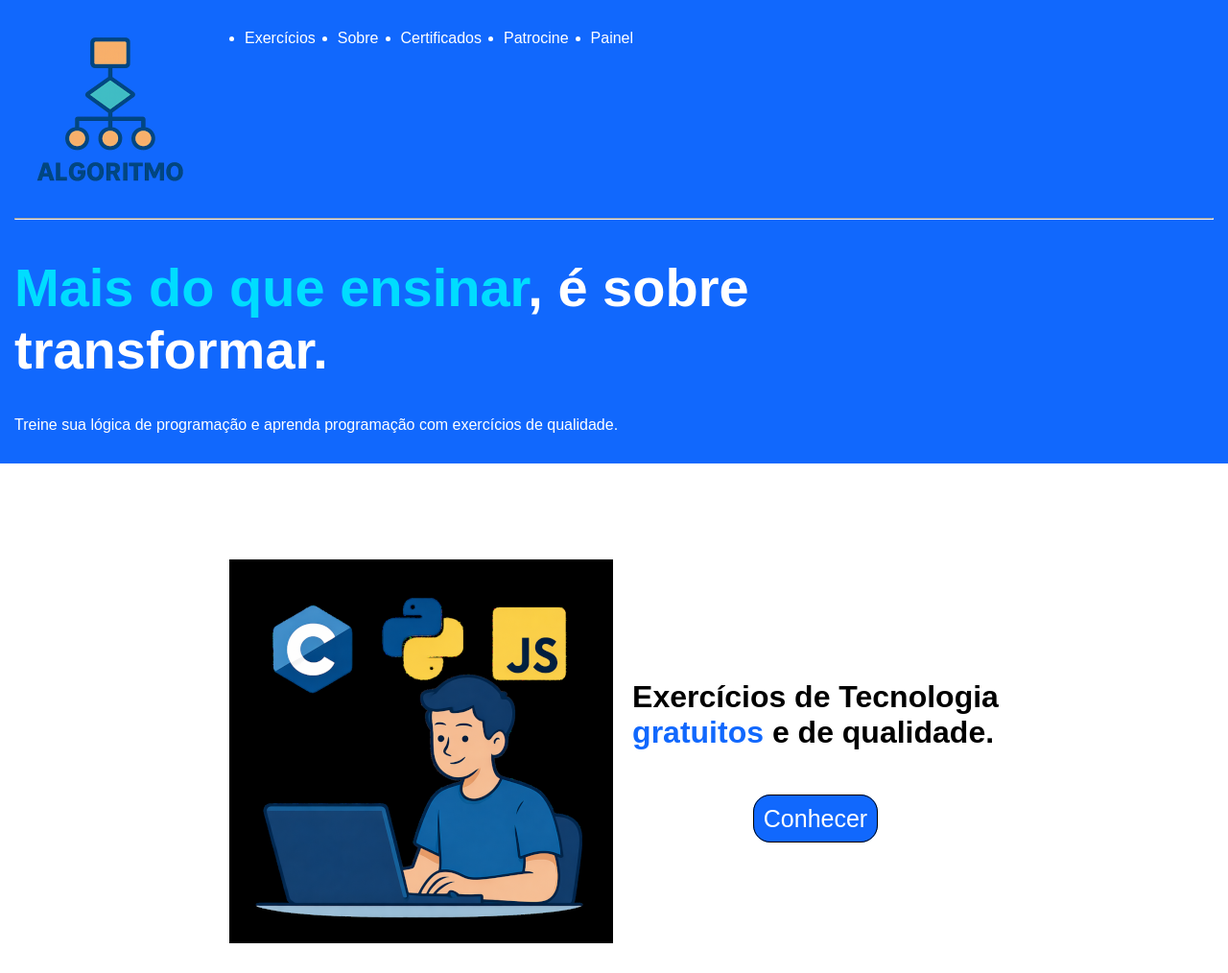
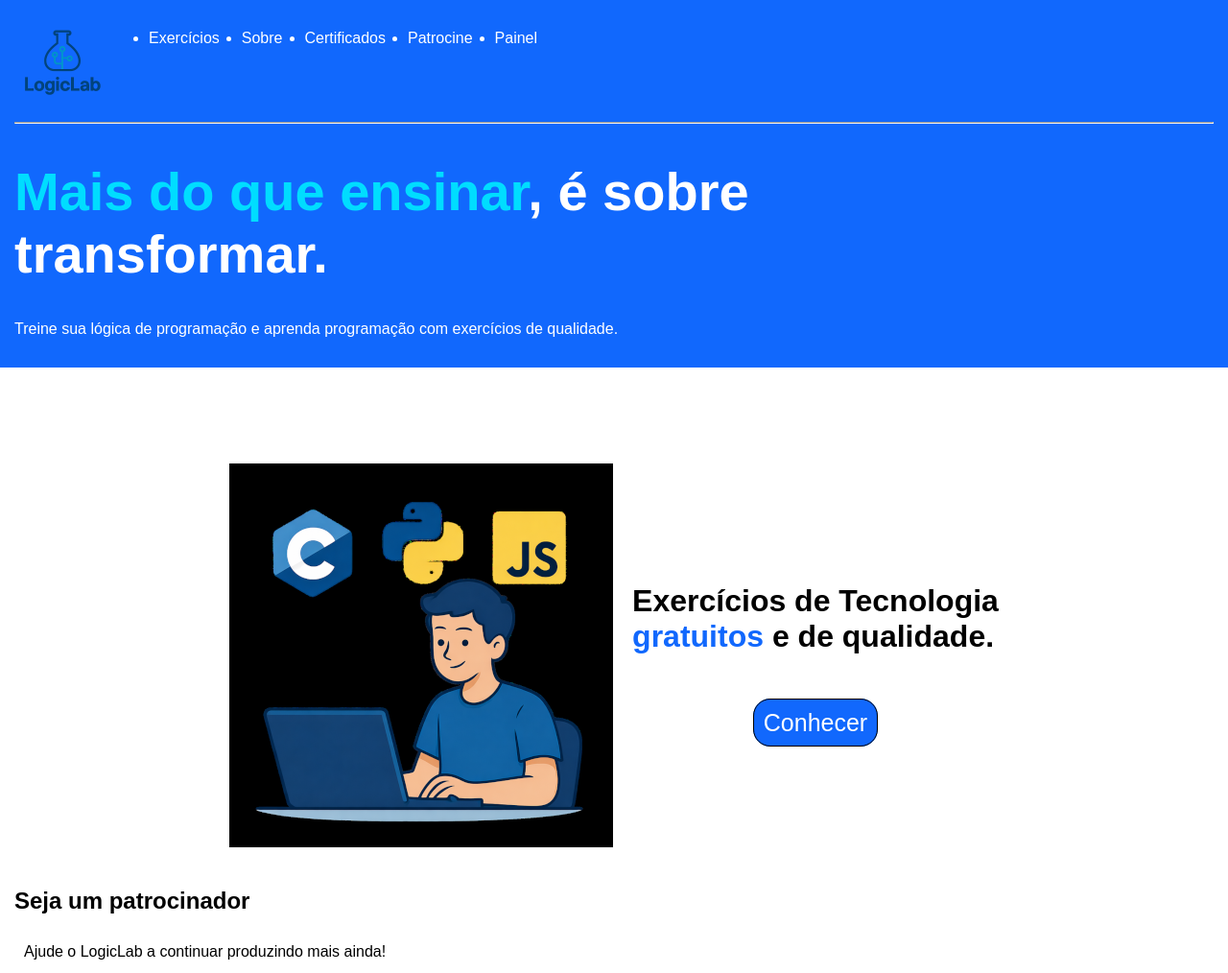
Before and after one commit to site-dev0/LogicLab, a plain HTML site: page index.html in a window 1280 px wide. Shown: the top 1014 px of the page at 96% size. Drawn offline with Linux system fonts and the light colour scheme.

Commit message:
Update
Update

```diff
--- a/index.html
+++ b/index.html
@@ -12,7 +12,7 @@
     <header>
         <nav>
             <div>
-                <a href="#"><img src="assets/Logo_Algoritmo.png" alt="Logo LogicLab"></a>
+                <a href="#"><img src="assets/Logo_LogicLab.png" alt="Logo LogicLab"></a>
             </div>
             <ul>
                 <li><a href="exercicios/index.html">Exercícios</a></li>
```
